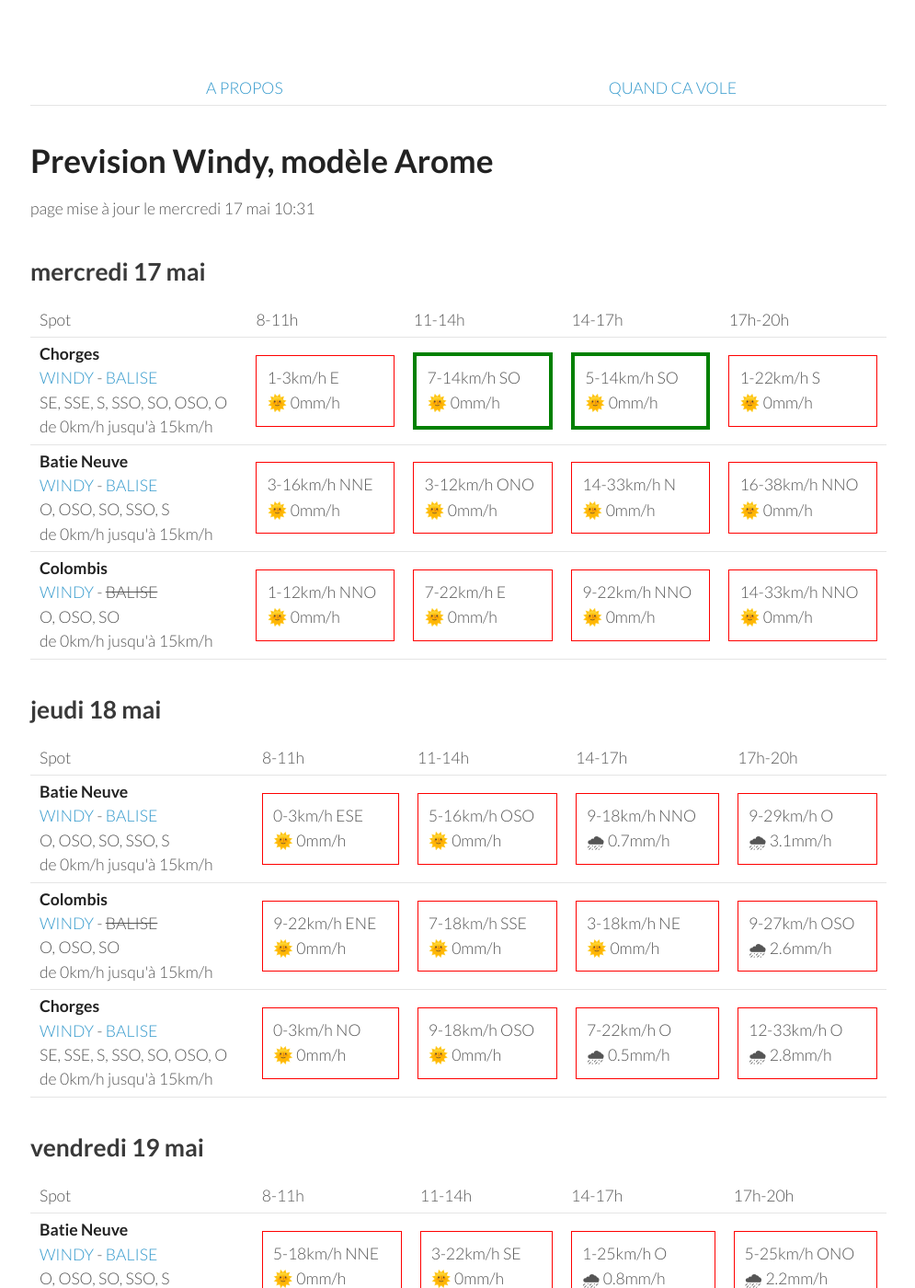
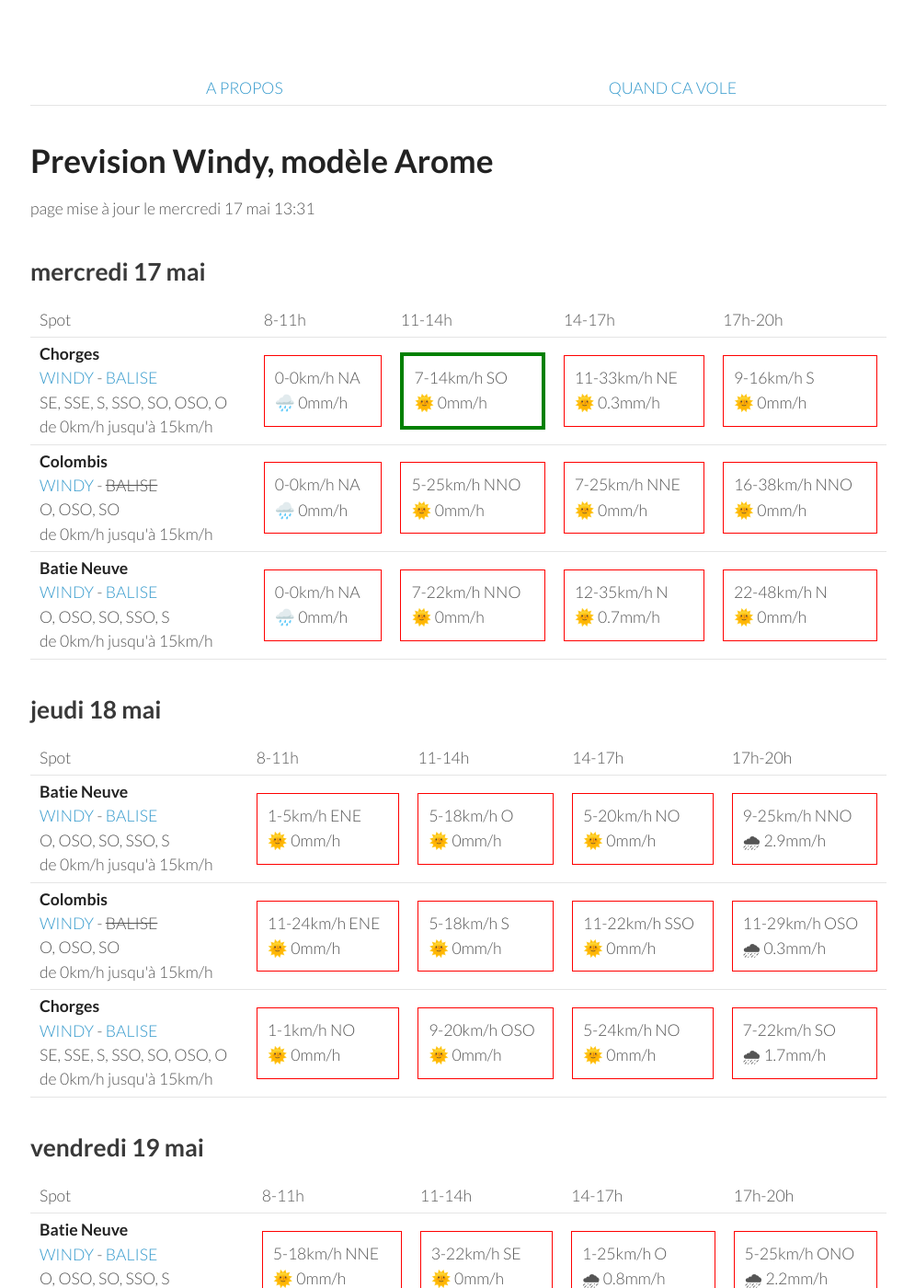
Before and after one commit to parapente-dans-le-nord/parapente-dans-le-nord.github.io, a Jekyll site: the page built from serre_poncon.markdown, in a window 1280 px wide and 1400 px high. Shown: the whole window at 92% size, without its empty margins (25-1020 px from the left). Built offline with Jekyll 4.4.1, drawn with Linux system fonts in a browser that asks for light colours.

Commit message:
update index.markdown

```diff
--- a/serre_poncon.markdown
+++ b/serre_poncon.markdown
@@ -7,7 +7,7 @@ title:  "Tous les spots"
 {: .links}
 
 # Prevision Windy, modèle Arome
-page mise à jour le mercredi 17 mai 10:31
+page mise à jour le mercredi 17 mai 13:31
 
 ## mercredi 17 mai
 
@@ -24,31 +24,28 @@ page mise à jour le mercredi 17 mai 10:31
 <tr>
         <td><strong>Chorges</strong><br><a href="https://windy.com/44.578/6.280?44.559,6.262,10">WINDY</a> - <span class=""><a href="https://www.openwindmap.org/PP554">BALISE</a> </span><br> <span class="vent-favorable">SE, SSE, S, SSO, SO, OSO, O</span><br><span class="force-vent">de 0km/h jusqu'à 15km/h</span> </td>
 
-            <td><div class="not-flyable"><p>1-3km/h E</p><p>🌞 0mm/h</p></div></td>
+            <td><div class="not-flyable"><p>0-0km/h NA</p><p>🌧️ 0mm/h</p></div></td>
             <td><div class="flyable"><p>7-14km/h SO</p><p>🌞 0mm/h</p></div></td>
-            <td><div class="flyable"><p>5-14km/h SO</p><p>🌞 0mm/h</p></div></td>
-            <td><div class="not-flyable"><p>1-22km/h S</p><p>🌞 0mm/h</p></div></td>
+            <td><div class="not-flyable"><p>11-33km/h NE</p><p>🌞 0.3mm/h</p></div></td>
+            <td><div class="not-flyable"><p>9-16km/h S</p><p>🌞 0mm/h</p></div></td>
 
+    </tr>
+<tr>
+        <td><strong>Colombis</strong><br><a href="https://windy.com/44.494/6.216?44.559,6.262,10">WINDY</a> - <span class="no-balise"> BALISE </span><br> <span class="vent-favorable">O, OSO, SO</span><br><span class="force-vent">de 0km/h jusqu'à 15km/h</span> </td>
+
+            <td><div class="not-flyable"><p>0-0km/h NA</p><p>🌧️ 0mm/h</p></div></td>
+            <td><div class="not-flyable"><p>5-25km/h NNO</p><p>🌞 0mm/h</p></div></td>
+            <td><div class="not-flyable"><p>7-25km/h NNE</p><p>🌞 0mm/h</p></div></td>
+            <td><div class="not-flyable"><p>16-38km/h NNO</p><p>🌞 0mm/h</p></div></td>
 
     </tr>
 <tr>
         <td><strong>Batie Neuve</strong><br><a href="https://windy.com/44.584/6.236?44.559,6.262,10,m:eTtagly">WINDY</a> - <span class=""><a href="https://www.openwindmap.org/PP554">BALISE</a> </span><br> <span class="vent-favorable">O, OSO, SO, SSO, S</span><br><span class="force-vent">de 0km/h jusqu'à 15km/h</span> </td>
 
-            <td><div class="not-flyable"><p>3-16km/h NNE</p><p>🌞 0mm/h</p></div></td>
-            <td><div class="not-flyable"><p>3-12km/h ONO</p><p>🌞 0mm/h</p></div></td>
-            <td><div class="not-flyable"><p>14-33km/h N</p><p>🌞 0mm/h</p></div></td>
-            <td><div class="not-flyable"><p>16-38km/h NNO</p><p>🌞 0mm/h</p></div></td>
-
-
-    </tr>
-<tr>
-        <td><strong>Colombis</strong><br><a href="https://windy.com/44.494/6.216?44.559,6.262,10">WINDY</a> - <span class="no-balise"> BALISE </span><br> <span class="vent-favorable">O, OSO, SO</span><br><span class="force-vent">de 0km/h jusqu'à 15km/h</span> </td>
-
-            <td><div class="not-flyable"><p>1-12km/h NNO</p><p>🌞 0mm/h</p></div></td>
-            <td><div class="not-flyable"><p>7-22km/h E</p><p>🌞 0mm/h</p></div></td>
-            <td><div class="not-flyable"><p>9-22km/h NNO</p><p>🌞 0mm/h</p></div></td>
-            <td><div class="not-flyable"><p>14-33km/h NNO</p><p>🌞 0mm/h</p></div></td>
-
+            <td><div class="not-flyable"><p>0-0km/h NA</p><p>🌧️ 0mm/h</p></div></td>
+            <td><div class="not-flyable"><p>7-22km/h NNO</p><p>🌞 0mm/h</p></div></td>
+            <td><div class="not-flyable"><p>12-35km/h N</p><p>🌞 0.7mm/h</p></div></td>
+            <td><div class="not-flyable"><p>22-48km/h N</p><p>🌞 0mm/h</p></div></td>
 
     </tr>
 
@@ -70,30 +67,30 @@ page mise à jour le mercredi 17 mai 10:31
 <tr>
         <td><strong>Batie Neuve</strong><br><a href="https://windy.com/44.584/6.236?44.559,6.262,10,m:eTtagly">WINDY</a> - <span class=""><a href="https://www.openwindmap.org/PP554">BALISE</a> </span><br> <span class="vent-favorable">O, OSO, SO, SSO, S</span><br><span class="force-vent">de 0km/h jusqu'à 15km/h</span> </td>
 
-            <td><div class="not-flyable"><p>0-3km/h ESE</p><p>🌞 0mm/h</p></div></td>
-            <td><div class="not-flyable"><p>5-16km/h OSO</p><p>🌞 0mm/h</p></div></td>
-            <td><div class="not-flyable"><p>9-18km/h NNO</p><p>🌧 0.7mm/h</p></div></td>
-            <td><div class="not-flyable"><p>9-29km/h O</p><p>🌧 3.1mm/h</p></div></td>
+            <td><div class="not-flyable"><p>1-5km/h ENE</p><p>🌞 0mm/h</p></div></td>
+            <td><div class="not-flyable"><p>5-18km/h O</p><p>🌞 0mm/h</p></div></td>
+            <td><div class="not-flyable"><p>5-20km/h NO</p><p>🌞 0mm/h</p></div></td>
+            <td><div class="not-flyable"><p>9-25km/h NNO</p><p>🌧 2.9mm/h</p></div></td>
 
 
     </tr>
 <tr>
         <td><strong>Colombis</strong><br><a href="https://windy.com/44.494/6.216?44.559,6.262,10">WINDY</a> - <span class="no-balise"> BALISE </span><br> <span class="vent-favorable">O, OSO, SO</span><br><span class="force-vent">de 0km/h jusqu'à 15km/h</span> </td>
 
-            <td><div class="not-flyable"><p>9-22km/h ENE</p><p>🌞 0mm/h</p></div></td>
-            <td><div class="not-flyable"><p>7-18km/h SSE</p><p>🌞 0mm/h</p></div></td>
-            <td><div class="not-flyable"><p>3-18km/h NE</p><p>🌞 0mm/h</p></div></td>
-            <td><div class="not-flyable"><p>9-27km/h OSO</p><p>🌧 2.6mm/h</p></div></td>
+            <td><div class="not-flyable"><p>11-24km/h ENE</p><p>🌞 0mm/h</p></div></td>
+            <td><div class="not-flyable"><p>5-18km/h S</p><p>🌞 0mm/h</p></div></td>
+            <td><div class="not-flyable"><p>11-22km/h SSO</p><p>🌞 0mm/h</p></div></td>
+            <td><div class="not-flyable"><p>11-29km/h OSO</p><p>🌧 0.3mm/h</p></div></td>
 
 
     </tr>
 <tr>
         <td><strong>Chorges</strong><br><a href="https://windy.com/44.578/6.280?44.559,6.262,10">WINDY</a> - <span class=""><a href="https://www.openwindmap.org/PP554">BALISE</a> </span><br> <span class="vent-favorable">SE, SSE, S, SSO, SO, OSO, O</span><br><span class="force-vent">de 0km/h jusqu'à 15km/h</span> </td>
 
-            <td><div class="not-flyable"><p>0-3km/h NO</p><p>🌞 0mm/h</p></div></td>
-            <td><div class="not-flyable"><p>9-18km/h OSO</p><p>🌞 0mm/h</p></div></td>
-            <td><div class="not-flyable"><p>7-22km/h O</p><p>🌧 0.5mm/h</p></div></td>
-            <td><div class="not-flyable"><p>12-33km/h O</p><p>🌧 2.8mm/h</p></div></td>
+            <td><div class="not-flyable"><p>1-1km/h NO</p><p>🌞 0mm/h</p></div></td>
+            <td><div class="not-flyable"><p>9-20km/h OSO</p><p>🌞 0mm/h</p></div></td>
+            <td><div class="not-flyable"><p>5-24km/h NO</p><p>🌞 0mm/h</p></div></td>
+            <td><div class="not-flyable"><p>7-22km/h SO</p><p>🌧 1.7mm/h</p></div></td>
 
 
     </tr>
```
